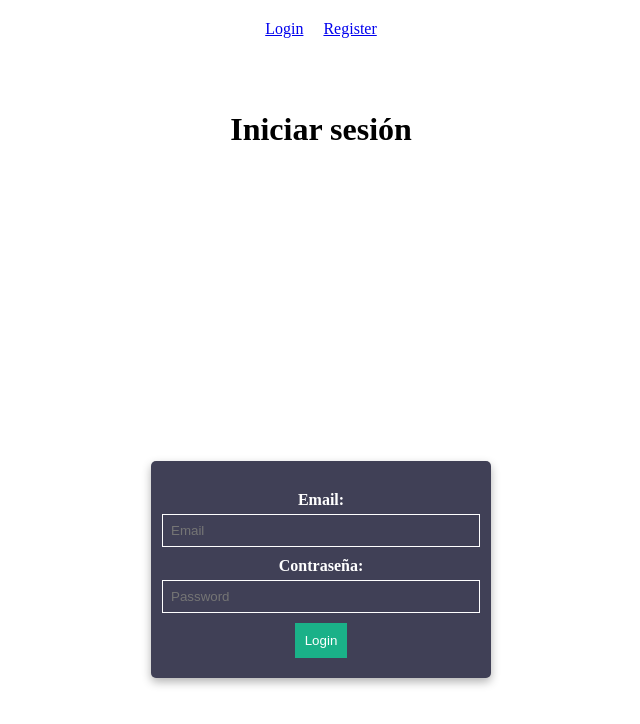
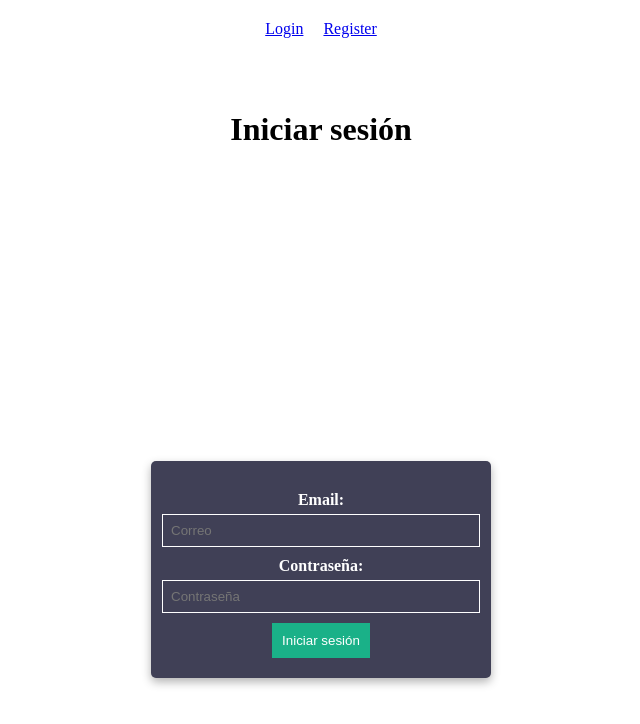
Before and after one commit to JazminPacheco420/login, a Vue app: page /login in a window 1280 px wide. Shown: the top 724 px of the page, without its empty margins (319-959 px from the left). Built offline with nearby package versions, Linux system fonts and the light colour scheme.

Commit message:
Traducidas algunas opciones

```diff
--- a/src/components/LoginForm.vue
+++ b/src/components/LoginForm.vue
@@ -3,19 +3,19 @@
     <form class="form" @submit.prevent="login">
       <div class="form-group">
         <label class="form-label" for="email">Email:</label>
-        <input v-model="email" class="form-input" type="email" id="email" placeholder="Email" />
+        <input v-model="email" class="form-input" type="email" id="email" placeholder="Correo" />
         <p v-if="errorEmail" class="error">{{ errorEmail }}</p>
       </div>
 
       <div class="form-group">
         <label class="form-label" for="password">Contraseña:</label>
-        <input v-model="password" class="form-input" type="password" id="password" placeholder="Password" />
+        <input v-model="password" class="form-input" type="password" id="password" placeholder="Contraseña" />
         <p v-if="errorPassword" class="error">{{ errorPassword }}</p>
       </div>
 
       <p v-if="error" class="error">{{ error }}</p>
 
-      <input class="form-submit" type="submit" value="Login" />
+      <input class="form-submit" type="submit" value="Iniciar sesión" />
     </form>
   </div>
 </template>
--- a/src/components/RegisterForm.vue
+++ b/src/components/RegisterForm.vue
@@ -38,7 +38,7 @@
         required
         placeholder="Password"
       />
-      <label class="form-label" for="password-repeat">Repite la contraseña:</label>
+      <label class="form-label" for="password-repeat">Confirma la contraseña:</label>
       <input
         v-model="passwordRepeat"
         class="form-input"
```
